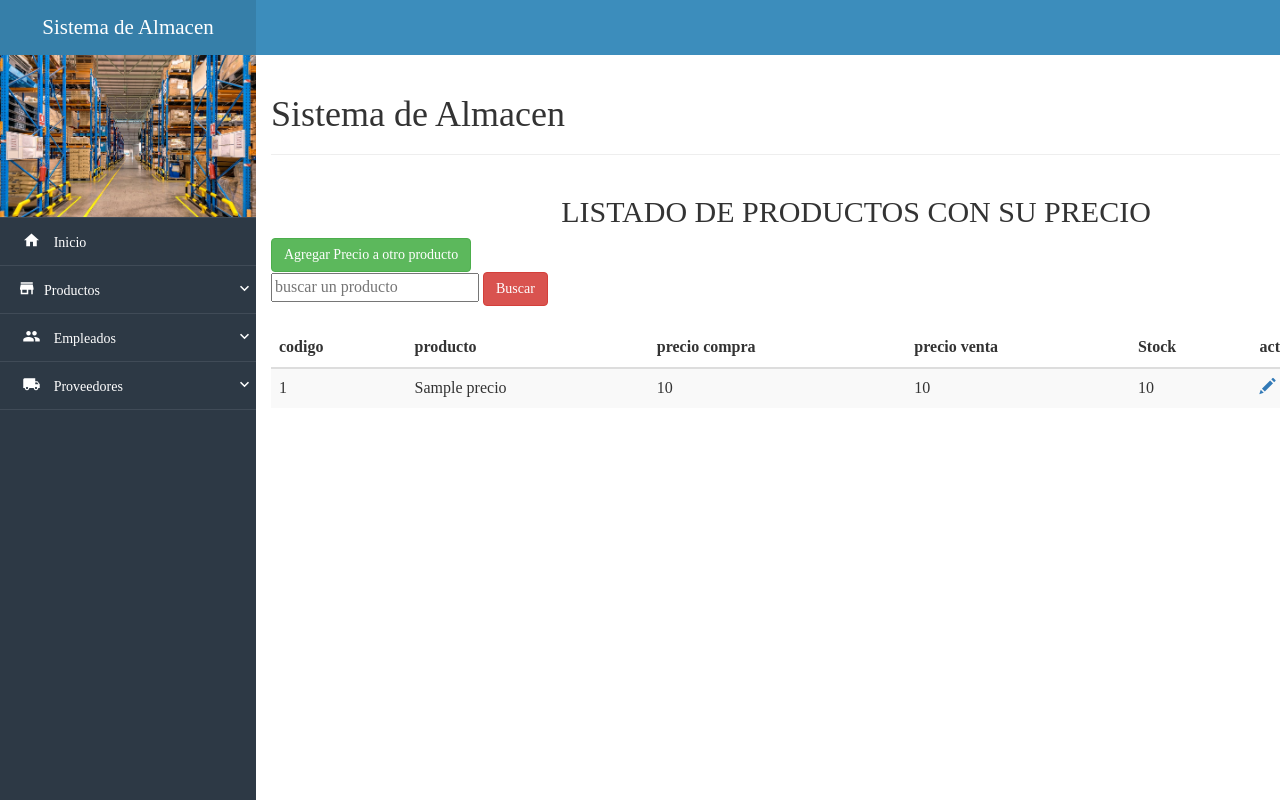
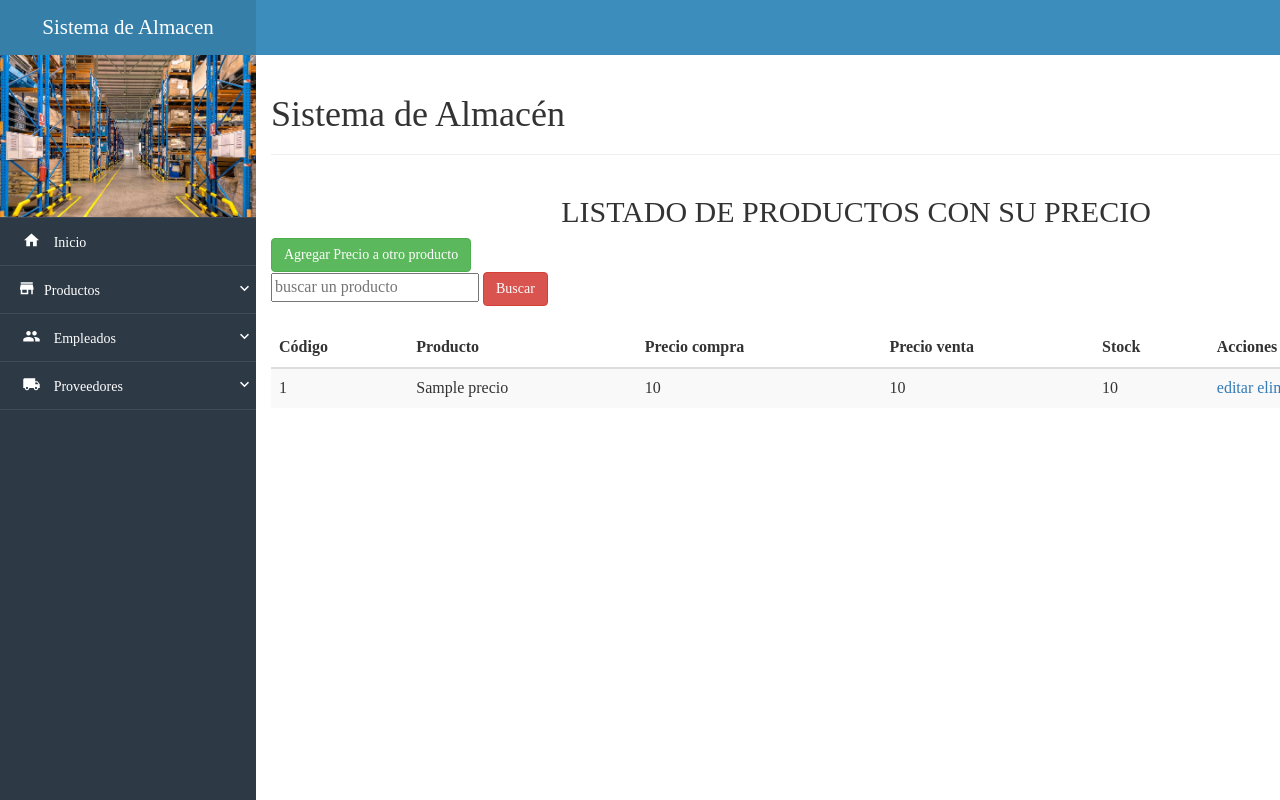
Before and after one commit to edisonquispevargas/Proyecto-final, a PHP site: page /mostrarPrec.php in a window 1280 px wide. Run offline with PHP 8.4, Linux system fonts and the light colour scheme; tables that the repository leaves empty or names only in its code hold one stand-in row (values such as "Sample post"); some libraries are stand-ins or nearby versions.

Commit message:
aumentar codigo para mostrar precios

```diff
--- a/mostrarPrec.php
+++ b/mostrarPrec.php
@@ -37,7 +37,7 @@ $resultado = $mysqli->query($sql);
             </div>
             <div>
                 <figure>
-                    <img src="assets/img/logo.jpg" alt="Biblioteca" class="img-responsive center-box"
+                    <img src="assets/img/logo.jpg"  class="img-responsive center-box"
                      style="width:100%; height: 27%;">
                 </figure>
 
@@ -83,7 +83,7 @@ $resultado = $mysqli->query($sql);
         </nav>
         <div class="container">
             <div class="page-header">
-              <h1 class="all-tittles">Sistema de Almacen<small>   </small></h1>
+              <h1 class="all-tittles">Sistema de Almacén<small>   </small></h1>
             </div>
        <div class="edii">
               <div class="container">
@@ -111,12 +111,12 @@ $resultado = $mysqli->query($sql);
                 <table class="table table-striped">
                    <thead>
                     <tr>
-                        <th>codigo</th>
-                        <th>producto</th>
-                        <th>precio compra</th>
-                        <th>precio venta</th>
+                        <th>Código</th>
+                        <th>Producto</th>
+                        <th>Precio compra</th>
+                        <th>Precio venta</th>
                         <th>Stock</th>
-                        <th>actualizar</th>
+                        <th>Acciones</th>
                     </tr>
                     </thead>
                     <tbody>
@@ -128,8 +128,10 @@ $resultado = $mysqli->query($sql);
                     <td><?php echo $row['precio_compra']; ?></td>
                     <td><?php echo $row['precio_venta']; ?></td>
                     <td><?php echo $row['stock']; ?></td>
-                    <td><a href="css/actualizar1.php?id=<?php echo $row
-                    ['id']; ?>"><span class="glyphicon glyphicon-pencil"></span></a></td>
+                    <td><a class="link_edit" href="css/actualizar1.php?id=<?php echo $row["id"];?>">editar</a>
+                        <a href="#" data-href="css/eliminar1.php?id=<?php echo $row["id"];?>"
+                           data-toggle="modal" data-target="#confirm-delete">eliminar</a>
+                   </td>
                     </tr>
                     <?php } ?>
                     </tbody>
@@ -143,5 +145,37 @@ $resultado = $mysqli->query($sql);
      </di>
 
     </div>
+    <div class="modal fade" id="confirm-delete" tabindex="-1" role="dialog"
+    aria-labelledby="myModalLabel" aria-hidden="true">
+    <div class="modal-dialog">
+       <div class="modal-content">
+
+    <div class="modal-header">
+    <button type="button" class="close" data-dismiss="modal"
+    aria-hidden="true">&times;</button>
+    <h4 class="modal-title" id="myModalLabel">eliminar Registro</h4>
+    </div>
+
+    <div class="modal-body">
+    ¿Desea eliminar el registro?
+    </div>
+
+    <div class="modal-footer">
+    <button type="button" class="btn btn-default" data-dismiss="modal"
+    >cancelar</button>
+    <a class="btn btn-danger btn-ok">eliminar</a>
+             </div>
+          </div>
+         </div>
+    </div>
+    <script>
+    $('#confirm-delete').on('show.bs.modal', function(e) {
+        $(this).find('.btn-ok').attr('href', $(e.relatedTarget).data
+        ('href'));
+        $('.debug-url').html('Delete URL: <strong>' + $(this).find(
+            '.btn-ok').attr('href') + '</strong>');
+
+    });
+    </script>
 </body>
 </html>
```
